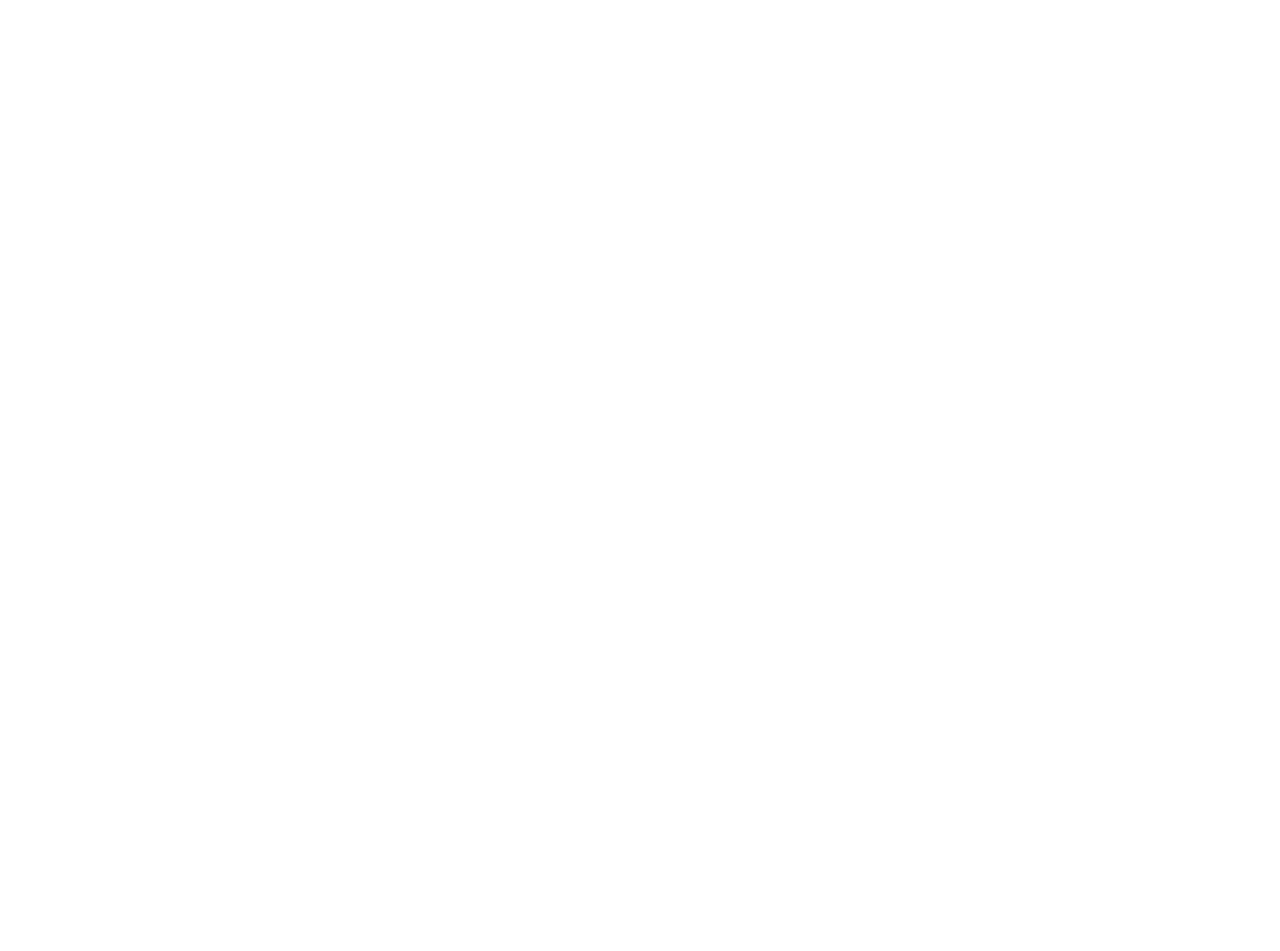
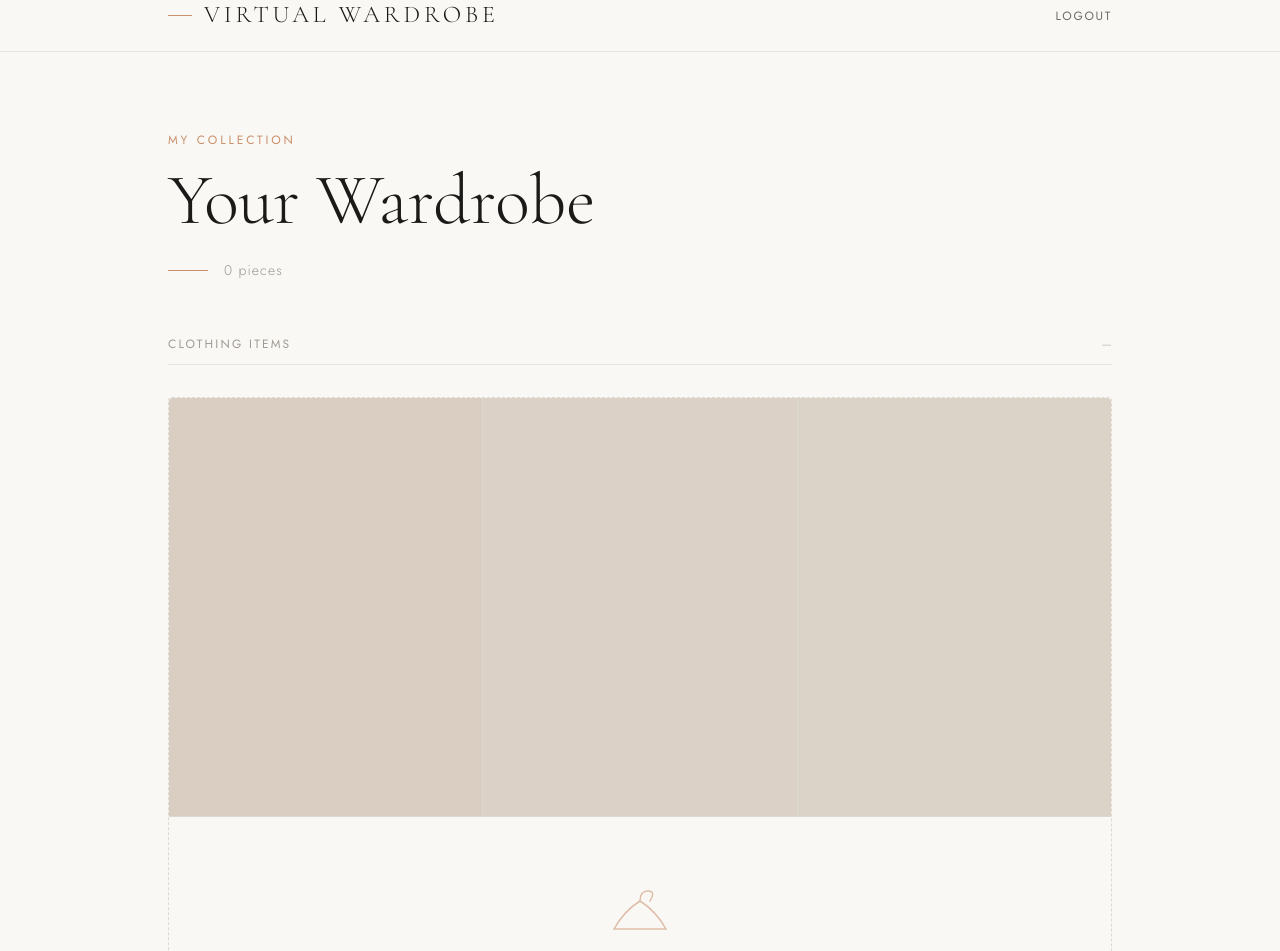
Before and after one commit to pawel-rachocki/Virtual_Wardrobe, a React (Vite) app in the folder frontend/: page /dashboard in a window 1280 px wide. Shown: the part 21-972 px from the top of the page. Before the commit the page ends 800 px from the top, so only its background shows below. Built offline with nearby package versions, Linux system fonts and the light colour scheme; sample sign-in values are in the browser's storage.

Commit message:
[FE] Scaffold dashboardu — routing + layout strony #39

```diff
--- a/frontend/src/pages/Dashboard.tsx
+++ b/frontend/src/pages/Dashboard.tsx
@@ -1,4 +1,163 @@
+import { useState, useEffect } from 'react'
+import { useNavigate } from 'react-router-dom'
+
+const HangerIcon = () => (
+  <svg width="64" height="56" viewBox="0 0 64 56" fill="none" xmlns="http://www.w3.org/2000/svg">
+    <path
+      d="M6 48 Q16 30 32 20 Q48 30 58 48"
+      stroke="#C8906A"
+      strokeWidth="1.5"
+      strokeLinecap="round"
+      fill="none"
+    />
+    <line x1="6" y1="48" x2="58" y2="48" stroke="#C8906A" strokeWidth="1.5" strokeLinecap="round" />
+    <path
+      d="M32 20 Q32 10 40 10 Q48 10 42 20"
+      stroke="#C8906A"
+      strokeWidth="1.5"
+      strokeLinecap="round"
+      fill="none"
+    />
+  </svg>
+)
+
 const Dashboard = () => {
-  return <div>Dashboard</div>
+  const navigate = useNavigate()
+  const [mounted, setMounted] = useState(false)
+
+  useEffect(() => {
+    const link = document.createElement('link')
+    link.href =
+      'https://fonts.googleapis.com/css2?family=Cormorant+Garamond:ital,wght@0,300;0,400;1,300;1,400&family=Jost:wght@300;400;500&display=swap'
+    link.rel = 'stylesheet'
+    document.head.appendChild(link)
+
+    const timer = setTimeout(() => setMounted(true), 80)
+
+    return () => {
+      clearTimeout(timer)
+      if (document.head.contains(link)) document.head.removeChild(link)
+    }
+  }, [])
+
+  const handleLogout = () => {
+    localStorage.removeItem('token')
+    navigate('/login')
+  }
+
+  return (
+    <div
+      style={{ fontFamily: "'Jost', sans-serif", backgroundColor: '#FAF8F5' }}
+      className="min-h-screen text-[#1A1A18]"
+    >
+      {/* ── Header ── */}
+      <header
+        style={{ borderBottom: '1px solid #E8E4DF' }}
+        className={`sticky top-0 z-10 bg-[#FAF8F5]/95 backdrop-blur-sm transition-opacity duration-500 ${mounted ? 'opacity-100' : 'opacity-0'}`}
+      >
+        <div className="max-w-5xl mx-auto px-6 sm:px-10 py-5 flex items-center justify-between">
+          <div className="flex items-center gap-3">
+            <span className="block w-6 h-px bg-[#C8906A]" />
+            <h1
+              style={{ fontFamily: "'Cormorant Garamond', serif", letterSpacing: '0.16em' }}
+              className="text-xl sm:text-2xl font-light uppercase"
+            >
+              Virtual Wardrobe
+            </h1>
+          </div>
+
+          <button onClick={handleLogout} className="relative group py-1">
+            <span
+              style={{ fontFamily: "'Jost', sans-serif", letterSpacing: '0.14em' }}
+              className="text-xs uppercase text-[#6B6B67] group-hover:text-[#1A1A18] transition-colors duration-200"
+            >
+              Logout
+            </span>
+            <span className="absolute bottom-0 left-0 h-px w-0 bg-[#1A1A18] group-hover:w-full transition-all duration-300 ease-out" />
+          </button>
+        </div>
+      </header>
+
+      {/* ── Main ── */}
+      <main className="max-w-5xl mx-auto px-6 sm:px-10 py-14 sm:py-20">
+
+        {/* Page heading */}
+        <div
+          className={`mb-14 transition-all duration-700 delay-100 ${mounted ? 'opacity-100 translate-y-0' : 'opacity-0 translate-y-4'}`}
+        >
+          <p
+            style={{ letterSpacing: '0.24em' }}
+            className="text-xs uppercase text-[#C8906A] mb-4"
+          >
+            My Collection
+          </p>
+          <h2
+            style={{ fontFamily: "'Cormorant Garamond', serif" }}
+            className="text-5xl sm:text-7xl font-light leading-none"
+          >
+            Your Wardrobe
+          </h2>
+          <div className="mt-6 flex items-center gap-4">
+            <div className="w-10 h-px bg-[#C8906A]" />
+            <span style={{ letterSpacing: '0.08em' }} className="text-sm text-[#9A9590] font-light">
+              0 pieces
+            </span>
+          </div>
+        </div>
+
+        {/* Clothing grid area */}
+        <div
+          className={`transition-all duration-700 delay-200 ${mounted ? 'opacity-100 translate-y-0' : 'opacity-0 translate-y-4'}`}
+        >
+          {/* Section label */}
+          <div
+            style={{ borderBottom: '1px solid #E8E4DF' }}
+            className="flex items-center justify-between pb-3 mb-8"
+          >
+            <span style={{ letterSpacing: '0.18em' }} className="text-xs uppercase text-[#A09A93]">
+              Clothing Items
+            </span>
+            <span className="text-xs text-[#C8C4BE]">—</span>
+          </div>
+
+          {/* Placeholder container */}
+          <div style={{ borderColor: '#DDD8D0' }} className="border border-dashed rounded-sm">
+            {/* Ghost grid preview hinting at future cards */}
+            <div
+              style={{ borderBottom: '1px dashed #DDD8D0' }}
+              className="grid grid-cols-3 gap-px bg-[#DDD8D0] overflow-hidden rounded-t-sm"
+            >
+              {([0.15, 0.1, 0.07] as const).map((opacity, i) => (
+                <div
+                  key={i}
+                  style={{ backgroundColor: `rgba(200, 144, 106, ${opacity})` }}
+                  className="aspect-[3/4]"
+                />
+              ))}
+            </div>
+
+            {/* Empty state message */}
+            <div className="flex flex-col items-center justify-center py-16 px-8 text-center gap-6">
+              <div style={{ opacity: 0.55 }}>
+                <HangerIcon />
+              </div>
+              <div className="max-w-sm">
+                <p
+                  style={{ fontFamily: "'Cormorant Garamond', serif" }}
+                  className="text-2xl sm:text-3xl font-light italic mb-3"
+                >
+                  Your closet awaits
+                </p>
+                <p style={{ letterSpacing: '0.03em' }} className="text-sm text-[#7A7570] font-light leading-relaxed">
+                  Your clothing pieces will appear here. Start building your digital wardrobe.
+                </p>
+              </div>
+            </div>
+          </div>
+        </div>
+      </main>
+    </div>
+  )
 }
+
 export default Dashboard
```
